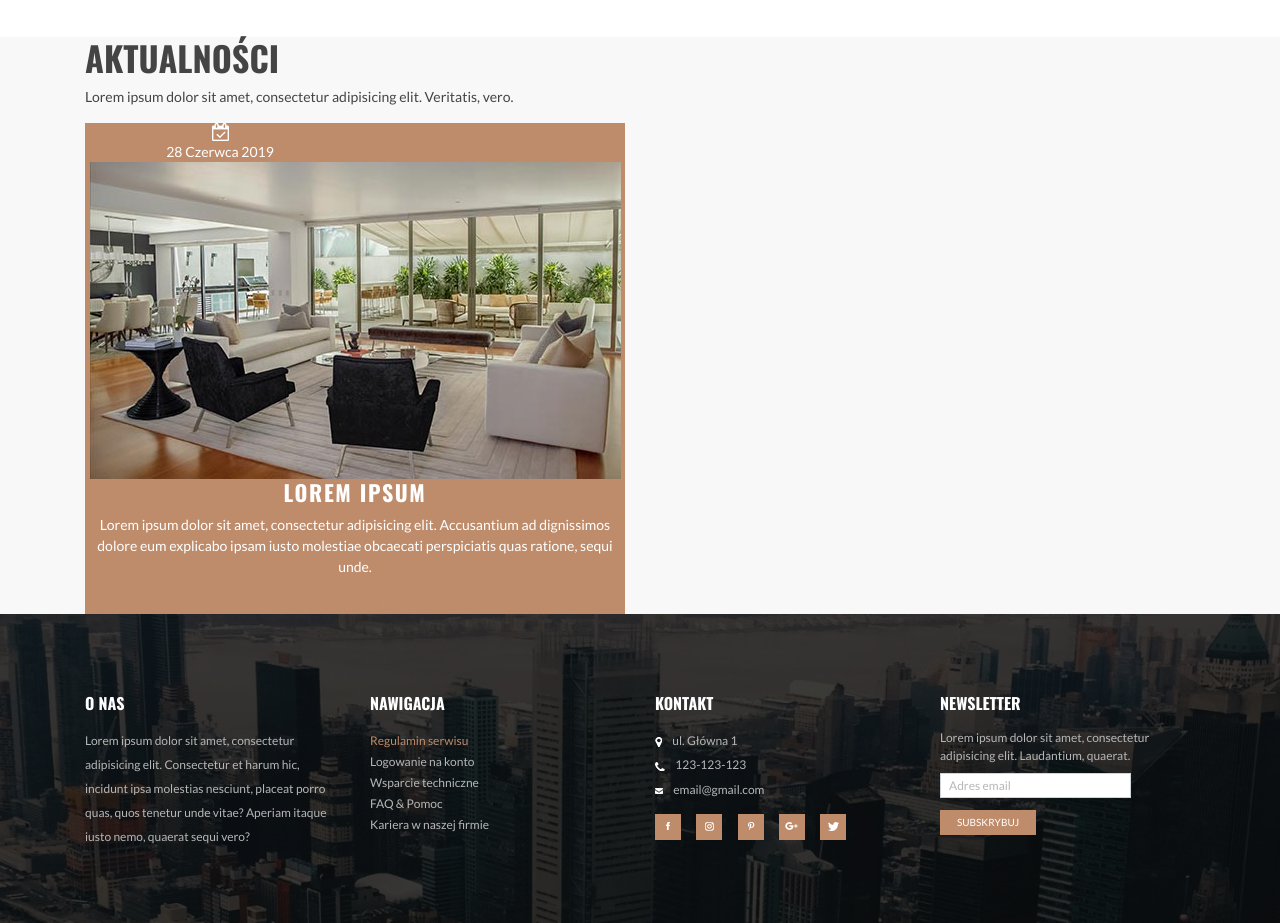
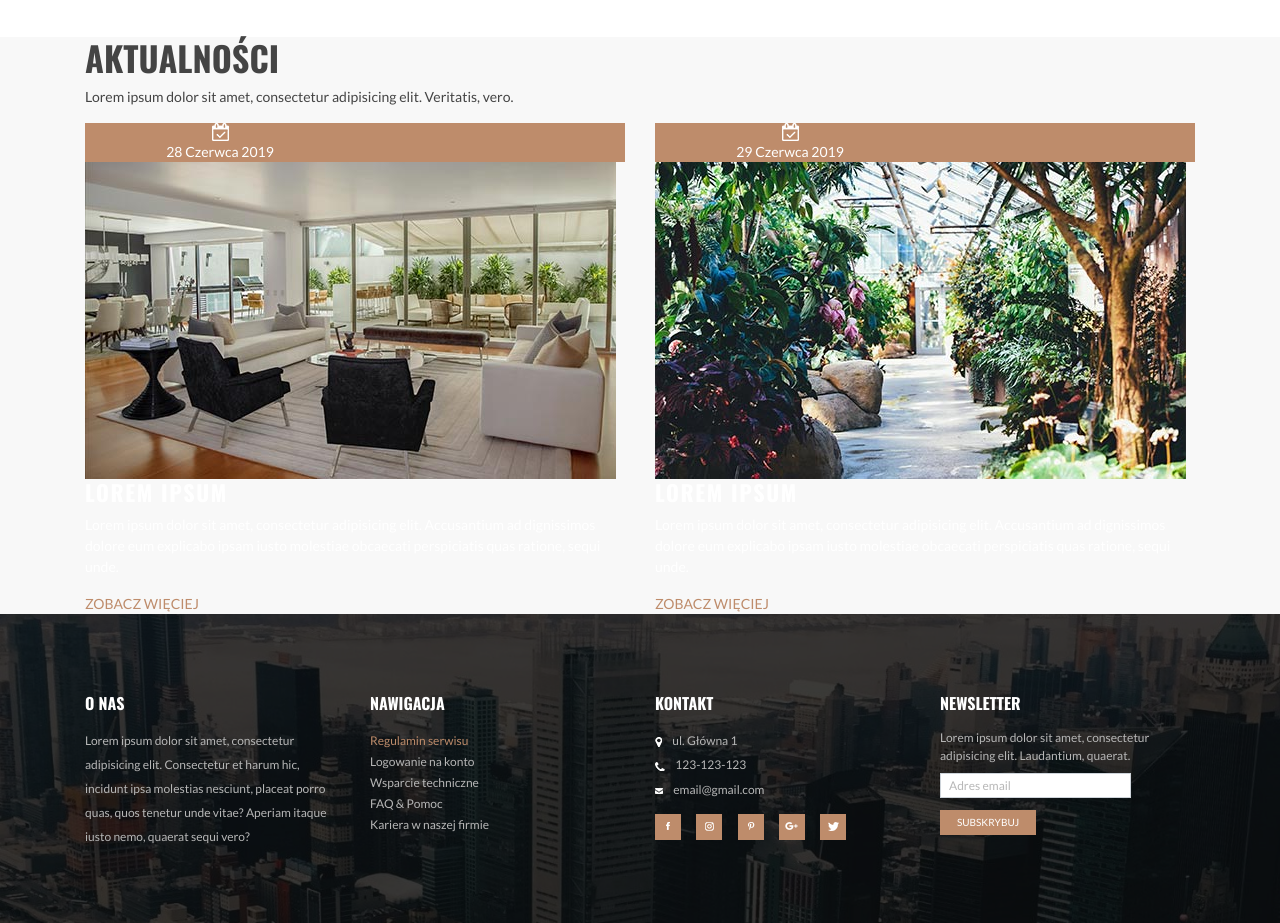
Before and after one commit to mstankiewicz1/Bootstrap-Praktyczny-Projekt, a website: page index.html in a window 1280 px wide. Shown: the part 2044-2967 px from the top of the page. Drawn offline with nearby package versions, Linux system fonts and the light colour scheme.

Commit message:
Postepy 28.06.19r godz 23:13

```diff
--- a/index.html
+++ b/index.html
@@ -271,8 +271,8 @@
             </div>
             <div class="row">
                 <div class="col-lg-6">
-                    <div class="text-center bg-primary sk-post-box">
-                        <div class="sk-post-box-date">
+                    <div class="sk-post-box">
+                        <div class="text-center bg-primary d-flex align-items-center sk-post-box-date">
                             <div class="w-50 sk-post-box-date-body">
                                 <img class="d-none d-md-block mx-auto" src="images/ui/date-icon.png" alt="kalendarz">
                                 <span class="text-white d-block sk-post-box-date-value">28 Czerwca 2019</span>
@@ -281,6 +281,30 @@
                         <div class="sk-portfolio-box-body">
                             <div class="sk-post-box-img">
                                 <img class="img-fluid" src="images/pages/aktualnosci-front-1.jpg" alt="post 1">
+                            </div>
+                            <div class="text-white sk-post-box-content">
+                                <div class="sk-post-box-content-inner">
+                                    <h3 class="text-uppercase sk-post-box-title">lorem ipsum</h3>
+                                    <p class="sk-post-box-text">Lorem ipsum dolor sit amet, consectetur adipisicing elit.
+                                        Accusantium ad dignissimos dolore eum explicabo ipsam iusto molestiae obcaecati
+                                        perspiciatis quas ratione, sequi unde.</p>
+                                    <a class="text-primary text-uppercase sk-post-box-link" href="#">Zobacz Więciej</a>
+                                </div>
+                            </div>
+                        </div>
+                    </div>
+                </div>
+                <div class="col-lg-6">
+                    <div class="sk-post-box">
+                        <div class="text-center bg-primary d-flex align-items-center sk-post-box-date">
+                            <div class="w-50 sk-post-box-date-body">
+                                <img class="d-none d-md-block mx-auto" src="images/ui/date-icon.png" alt="kalendarz">
+                                <span class="text-white d-block sk-post-box-date-value">29 Czerwca 2019</span>
+                            </div>
+                        </div>
+                        <div class="sk-portfolio-box-body">
+                            <div class="sk-post-box-img">
+                                <img class="img-fluid" src="images/pages/aktualnosci-front-2.jpg" alt="post 1">
                             </div>
                             <div class="text-white sk-post-box-content">
                                 <div class="sk-post-box-content-inner">
```
